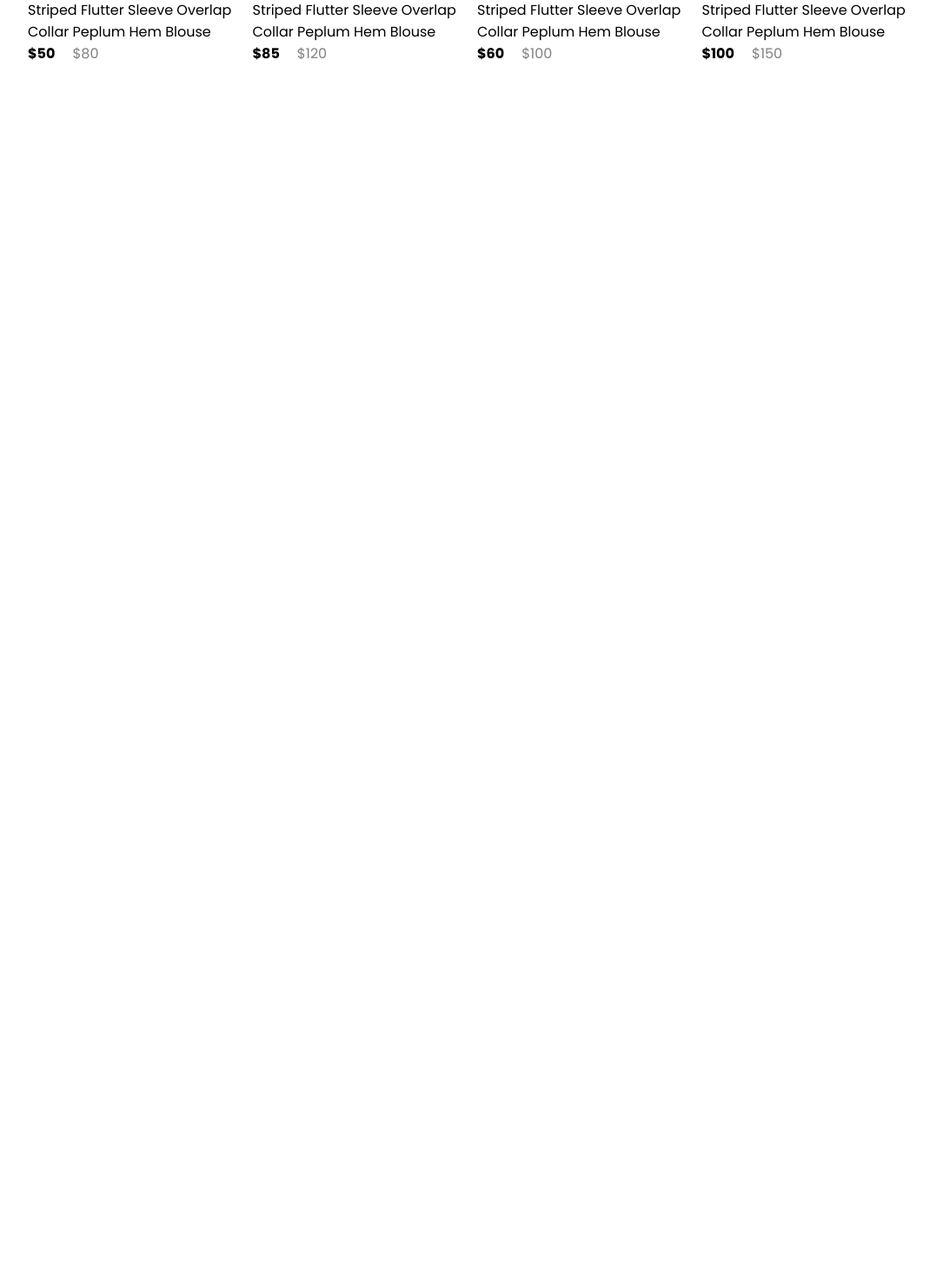
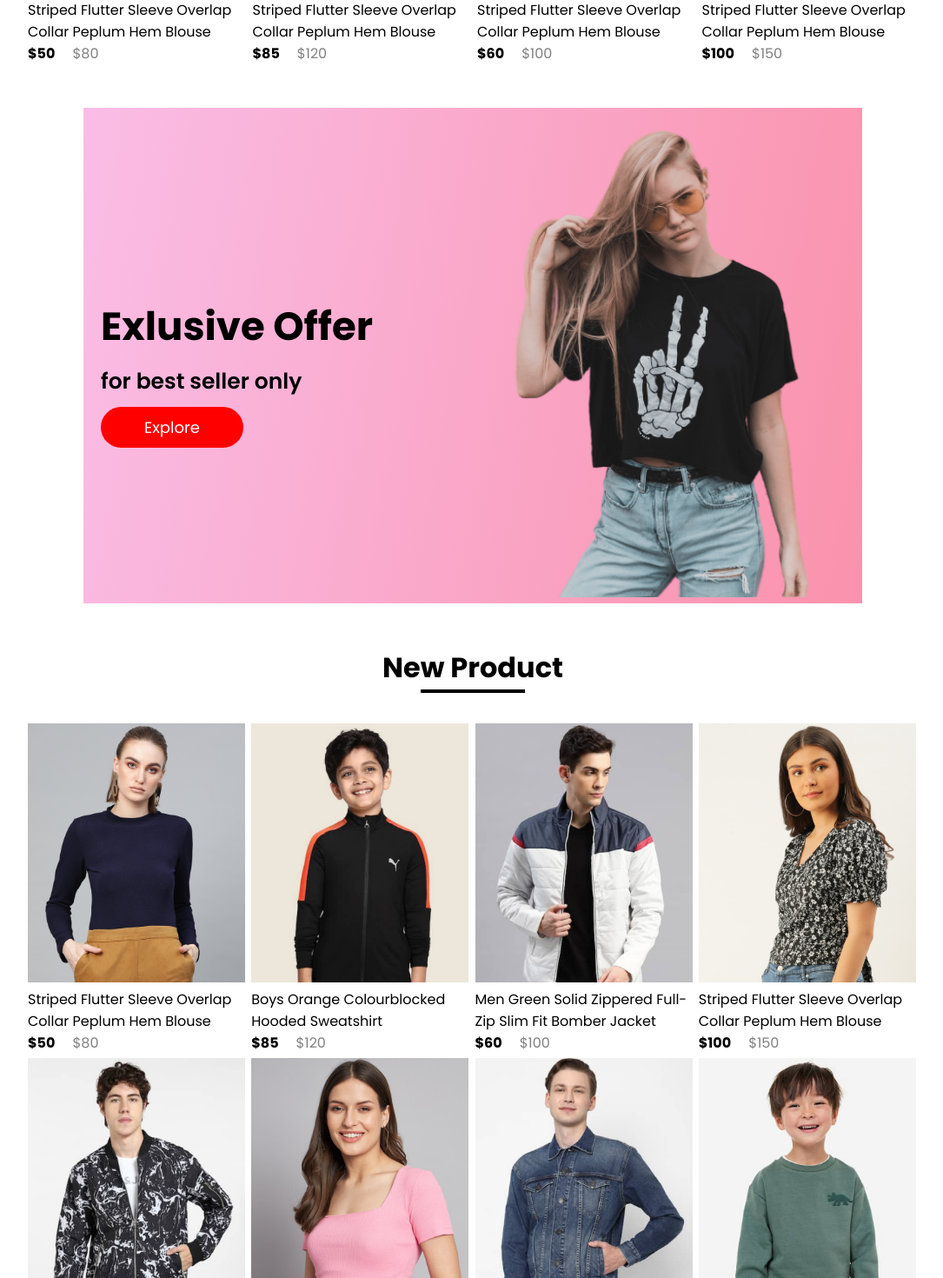
Before and after one commit to Empire688682/E-Commerce, a React (Vite) app in the folder FrontEnd/: page / in a window 1280 px wide. Shown: the part 1200-2670 px from the top of the page at 87% size, without its empty margins (96-1181 px from the left). Before the commit the page ends 1324 px from the top, so only its background shows below. Built offline with nearby package versions, Linux system fonts and the light colour scheme.

Commit message:
new files

```diff
--- a/FrontEnd/src/Component/Asset/new_collections.js
+++ b/FrontEnd/src/Component/Asset/new_collections.js
@@ -13,21 +13,21 @@ let new_collections = [
     name: "Striped Flutter Sleeve Overlap Collar Peplum Hem Blouse",
     image: p1_img,
     new_price: 50.0,
-    old_price: 80.5,
+    old_price: 80.0,
   },
   {
     id: 35,
     name: "Boys Orange Colourblocked Hooded Sweatshirt",
     image: p2_img,
     new_price: 85.0,
-    old_price: 120.5,
+    old_price: 120.0,
   },
   {
     id: 14,
     name: "Men Green Solid Zippered Full-Zip Slim Fit Bomber Jacket",
     image: p3_img,
     new_price: 60.0,
-    old_price: 100.5,
+    old_price: 100.0,
   },
   {
     id: 8,
@@ -41,21 +41,21 @@ let new_collections = [
     name: "Men Green Solid Zippered Full-Zip Slim Fit Bomber Jacket",
     image: p5_img,
     new_price: 50.0,
-    old_price: 80.5,
+    old_price: 80.0,
   },
   {
     id: 2,
     name: "Striped Flutter Sleeve Overlap Collar Peplum Hem Blouse",
     image: p6_img,
     new_price: 85.0,
-    old_price: 120.5,
+    old_price: 120.0,
   },
   {
     id: 17,
     name: "Men Green Solid Zippered Full-Zip Slim Fit Bomber Jacket",
     image: p7_img,
     new_price: 60.0,
-    old_price: 100.5,
+    old_price: 100.0,
   },
   {
     id: 28,
--- /dev/null
+++ b/FrontEnd/src/Component/NewCollections/NewCollection.css
@@ -0,0 +1,25 @@
+.new-collection{
+    width: 250px;
+}
+.new-collection-img-con{
+    overflow: hidden;
+}
+.new-collection img{
+    width: 100%;
+    cursor: pointer;
+    transition: .6s ease-in-out;
+}
+.new-collection img:hover{
+    transform: scale(1.1);
+}
+.products-price{
+    display: flex;
+    align-items: center;
+    gap: 20px;
+}
+.product-new-price{
+    font-weight: bolder;
+}
+.product-old-price{
+    color: gray;
+}
--- /dev/null
+++ b/FrontEnd/src/Component/NewCollections/NewCollection.jsx
@@ -0,0 +1,19 @@
+import React from 'react'
+import './NewCollection.css';
+
+const NewCollection = (props) => {
+  return (
+    <div className='new-collection'>
+        <div className="new-collection-img-con">
+                <img src={props.image} alt='Product' />
+        </div>
+            <p className='product-name'>{props.name}</p>
+            <div className="products-price">
+                <p className="product-new-price">${props.newPrice}</p>
+                <p className="product-old-price">${props.oldPrice}</p>
+            </div>
+    </div>
+  )
+}
+
+export default NewCollection
--- /dev/null
+++ b/FrontEnd/src/Component/NewProduct/NewProduct.css
@@ -0,0 +1,26 @@
+.new-product{
+    margin: 50px 0;
+    padding: 0 10%;
+}
+.new-product h1{
+    text-align: center;
+    position: relative;
+    margin-bottom: 40px;
+}
+.new-product h1::after{
+    position: absolute;
+    content: '';
+    width: 120px;
+    height: 4px;
+    background-color: black;
+    left: 50%;
+    transform: translateX(-50%);
+    bottom: -5px;
+}
+.new-product-cart{
+    display: grid;
+    grid-template-columns: 1fr 1fr 1fr 1fr;
+    place-content: center;
+    gap: 5px;
+    flex-wrap: wrap;
+}
--- /dev/null
+++ b/FrontEnd/src/Component/NewProduct/NewProduct.jsx
@@ -0,0 +1,22 @@
+import React from 'react';
+import './NewProduct.css';
+import New_Collection_Dtata from '../Asset/new_collections';
+import Item from '../Items/Item';
+import NewCollection from '../NewCollections/NewCollection';
+
+const NewProduct = () => {
+  return (
+    <div className='new-product'>
+      <h1>New Product</h1>
+      <div className="new-product-cart">
+      {
+        New_Collection_Dtata.map((items,i) =>{
+            return<NewCollection key={i} id={items} image={items.image} name={items.name} newPrice={items.new_price} oldPrice={items.old_price} />
+        })
+      }
+      </div>
+    </div>
+  )
+}
+
+export default NewProduct
--- /dev/null
+++ b/FrontEnd/src/Component/Offer/Offer.css
@@ -0,0 +1,47 @@
+.offer{
+    padding: 0 20px;
+    background: linear-gradient(100deg,#fabde6, #fa92ac);
+    margin-left: 15%;
+    margin-right: 15%;
+    display: flex;
+    align-items: center;
+    justify-content: space-between;
+    flex-wrap: wrap;
+}
+.offer-left{
+    flex-basis: 45%;
+    min-width: 300px;
+}
+.offer-left h1{
+    font-size: 45px;
+    padding-top: 40px;
+}
+.offer-left p{
+    font-size: 25px;
+    font-weight: 600;
+    padding: 10px 0;
+}
+.offer-left button{
+    display: flex;
+    padding: 10px 50px;
+    align-items: center;
+    gap: 10px;
+    background-color: red;
+    border: none;
+    cursor: pointer;
+    color: white;
+    font-size: 18px;
+    border-radius: 50px;
+    cursor: pointer;
+}
+.offer-left button:active{
+    background-color: black;
+    color: white;
+}
+.offer-right{
+    min-width: 300px;
+    flex-basis: 45%;
+}
+.offer-right img{
+    width: 100%;
+}
--- /dev/null
+++ b/FrontEnd/src/Component/Offer/Offer.jsx
@@ -0,0 +1,20 @@
+import React from 'react'
+import './Offer.css';
+import offer_img from '../Asset/exclusive_image.png'
+
+const Offer = () => {
+  return (
+    <div className='offer'>
+      <div className="offer-left">
+        <h1>Exlusive Offer</h1>
+        <p>for best seller only</p>
+        <button>Explore</button>
+      </div>
+      <div className="offer-right">
+        <img src={offer_img}/>
+      </div>
+    </div>
+  )
+}
+
+export default Offer
--- a/FrontEnd/src/Component/Pages/Shop.jsx
+++ b/FrontEnd/src/Component/Pages/Shop.jsx
@@ -1,6 +1,8 @@
 import React from 'react'
 import Hero from '../Hero/Hero';
 import Popular from '../Popular/Popular'
+import Offer from '../Offer/Offer';
+import NewProduct from '../NewProduct/NewProduct';
 
 
 const Shop = () => {
@@ -8,6 +10,8 @@ const Shop = () => {
     <div>
       <Hero/>
       <Popular/>
+      <Offer/>
+      <NewProduct/>
     </div>
   )
 }
```
